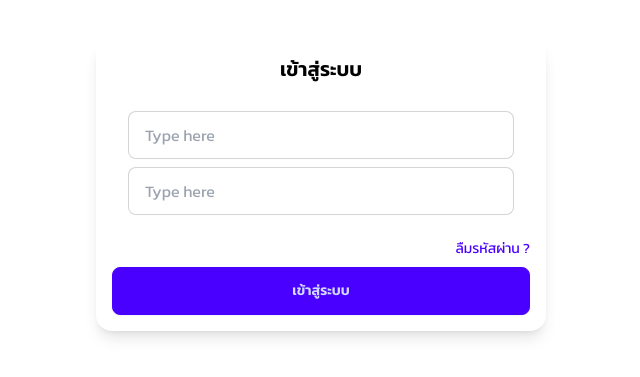
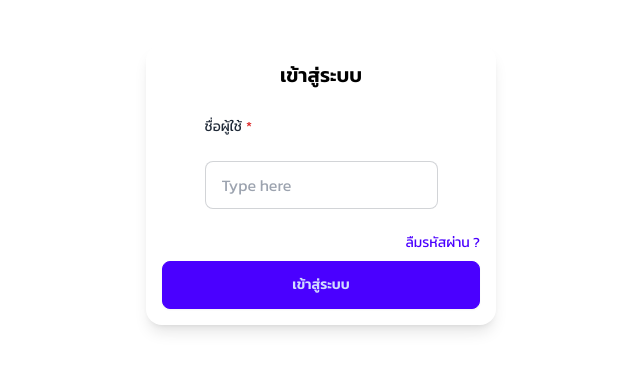
Before and after one commit to arteyo14/3pn-dashboard, a Next.js app: page /auth/login in a window 1280 px wide. Shown: the part 215-592 px from the top of the page, without its empty margins (319-959 px from the left). Built offline with nearby package versions, Linux system fonts and the light colour scheme.

Commit message:
[text-input] init: text input

```diff
--- a/app/(routes)/example/page.tsx
+++ b/app/(routes)/example/page.tsx
@@ -6,7 +6,7 @@ export default function Example() {
   const { count, increase, decrease, reset } = useCounterStore()
 
   return (
-    <div className="flex flex-col items-center gap-4 p-10">
+    <div className="flex flex-col items-center gap-4 p-10 text-center">
       <h1 className="text-2xl font-bold">Zustand Counter</h1>
       <p className="text-xl">Count: {count}</p>
       <div className="flex gap-2">
--- a/app/layout.tsx
+++ b/app/layout.tsx
@@ -1,21 +1,9 @@
 import type { Metadata } from "next"
-import { Geist, Kanit } from "next/font/google"
 import "@/src/styles/globals.scss"
 
-const geistSans = Geist({
-  variable: "--font-geist-sans",
-  subsets: ["latin"],
-})
-
-const geistKanit = Kanit({
-  weight: ["100", "200", "300", "400", "500", "600", "700", "800", "900"],
-  variable: "--font-kanit",
-  subsets: ["latin"],
-})
-
 export const metadata: Metadata = {
-  title: "Create Next App",
-  description: "Generated by create next app",
+  title: "3PN | DASHBOARD",
+  description: "DASHBOARD TARSK",
 }
 
 export default function RootLayout({
@@ -25,11 +13,7 @@ export default function RootLayout({
 }>) {
   return (
     <html lang="en">
-      <body
-        className={`${geistKanit.variable} ${geistSans.variable} antialiased`}
-      >
-        {children}
-      </body>
+      <body className={`antialiased`}>{children}</body>
     </html>
   )
 }
--- /dev/null
+++ b/src/components/Label.tsx
@@ -0,0 +1,19 @@
+"use client"
+
+interface Props {
+  label: string
+  required: boolean
+}
+
+export default function Label({ label = "", required = false }: Props) {
+  return (
+    <div className="flex text-start">
+      <label className="text-sm">{label}</label>
+      {required === false ? (
+        ""
+      ) : (
+        <span className="text-red-600 text-sm ms-1">*</span>
+      )}
+    </div>
+  )
+}
--- /dev/null
+++ b/src/components/TextInput.tsx
@@ -0,0 +1,18 @@
+"use client"
+
+import Label from "./Label"
+
+interface Props {
+  label: string
+  name: string
+  required: boolean
+}
+
+export default function TextInput({ label = "", name = "", required }: Props) {
+  return (
+    <div className="gap-1 flex flex-col max-h-[50px]">
+      <Label label={label} required={required} />
+      <input type="text" name={name} />
+    </div>
+  )
+}
--- a/src/modules/auth/login/ui/LoginCard.tsx
+++ b/src/modules/auth/login/ui/LoginCard.tsx
@@ -1,4 +1,6 @@
 "use client"
+
+import TextInput from "@/src/components/TextInput"
 
 export default function LoginCard() {
   return (
@@ -6,12 +8,7 @@ export default function LoginCard() {
       <div className="card-body flex flex-col justify-center items-center">
         <span className="card-title text-center text-black">เข้าสู่ระบบ</span>
         <form className="text-center my-4 px-4">
-          <input
-            type="text"
-            placeholder="Type here"
-            className="input input-bordered w-full mb-2"
-          />
-
+          <TextInput label="ชื่อผู้ใช้" required={true} name="username" />
           <input
             type="text"
             placeholder="Type here"
```
